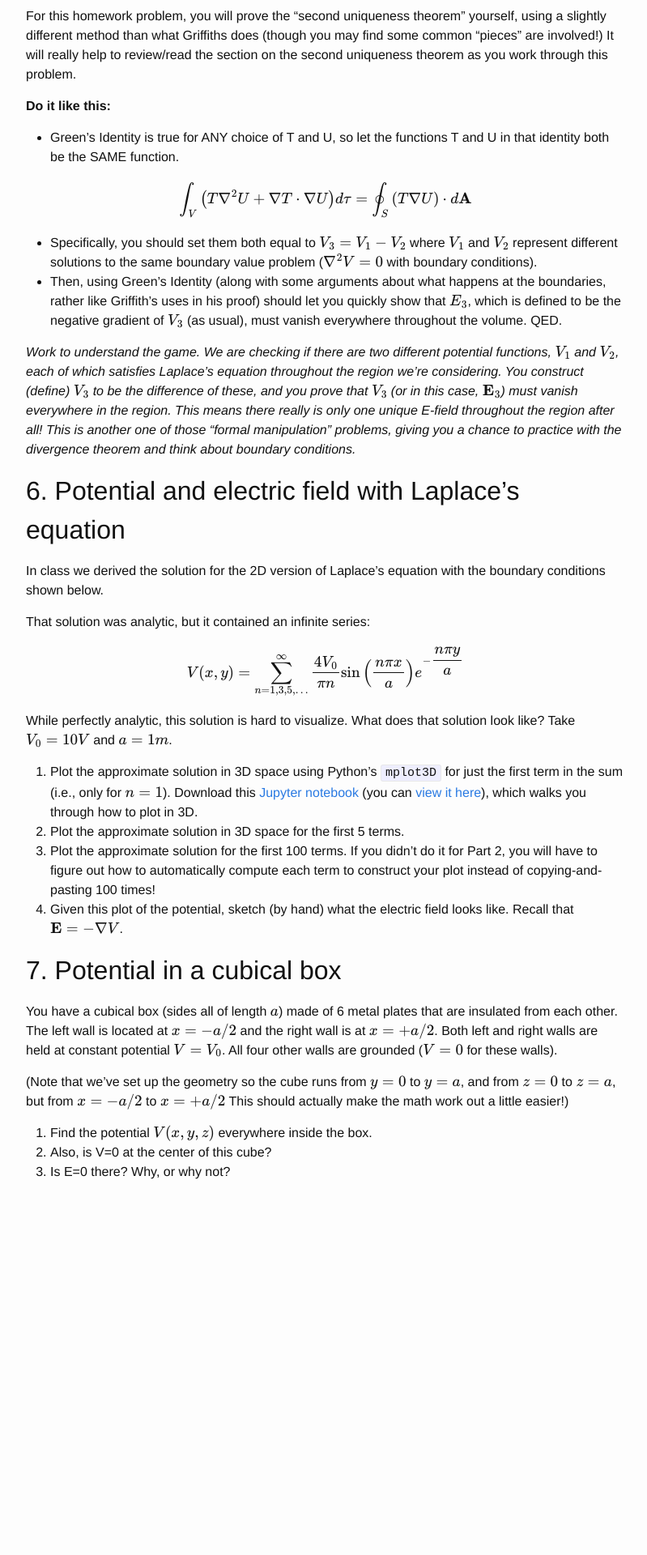
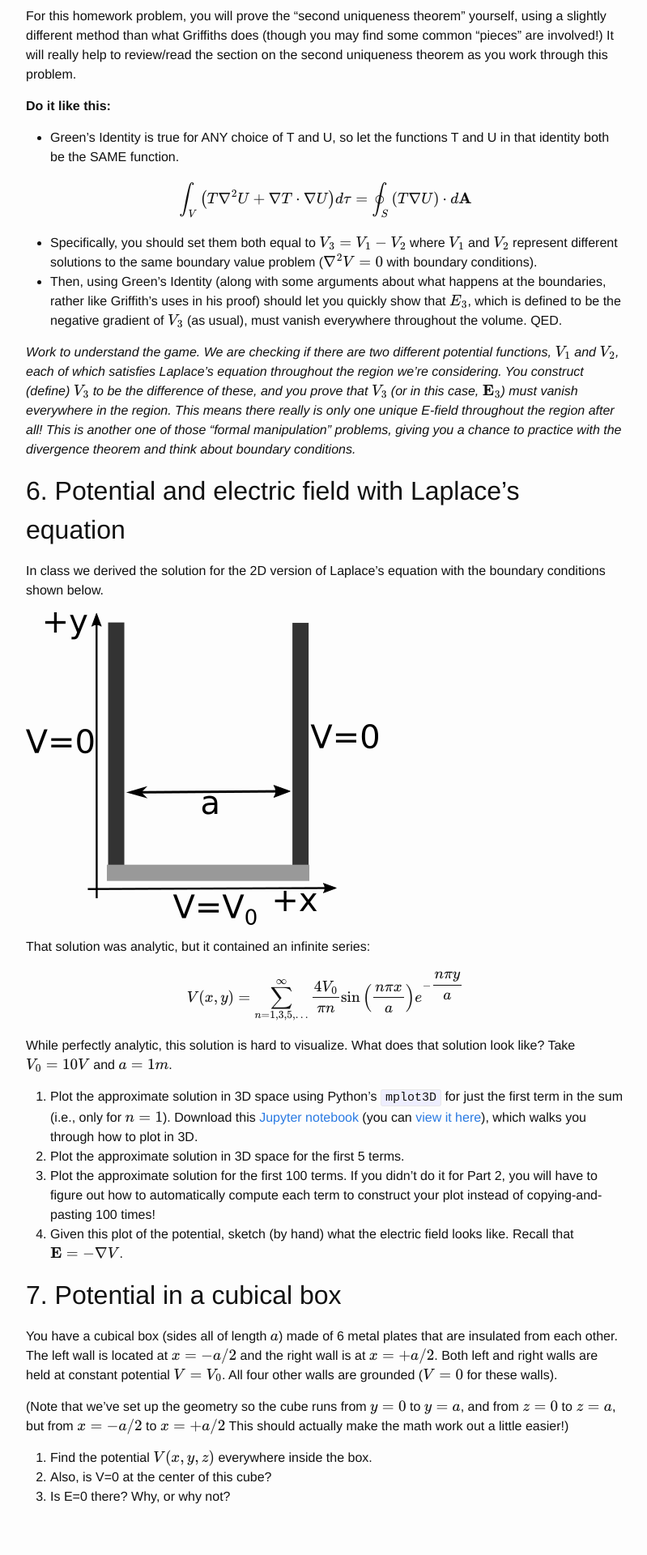
Before and after one commit to dannycab/phy481msu, a Jekyll site: the page built from assignments/homework5.md, in a window 1280 px wide. Shown: the part 2381-4301 px from the top of the page at 81% size, without its empty margins (238-1037 px from the left). Built offline with Jekyll 4.4.1, drawn with Linux system fonts in a browser that asks for light colours; formulas are drawn with MathJax 3; before the commit the page ends 3900 px from its top, so only the background shows below that.

Commit message:
updated homework draft; now complete

```diff
--- a/assignments/homework5.md
+++ b/assignments/homework5.md
@@ -69,6 +69,9 @@ $$\int_V \left(T \nabla^2 U + \nabla T \cdot \nabla U\right) d\tau = \oint_S \le
 
 In class we derived the solution for the 2D version of Laplace's equation with the boundary conditions shown below.
 
+![Channel](./images/hw5/channel.png "Channel")
+
+
 That solution was analytic, but it contained an infinite series:
 
 $$V(x,y) = \sum_{n=1,3,5,\dots}^{\infty} \dfrac{4 V_0}{\pi n} \sin \left(\dfrac{n\pi x}{a}\right)e^{-\dfrac{n\pi y}{a}}$$
```
Also changed, not shown: assignments/images/hw5/channel.png (added), assignments/images/hw5/channel.svg (added).
